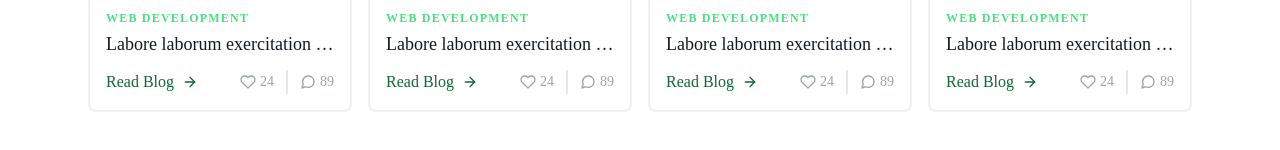
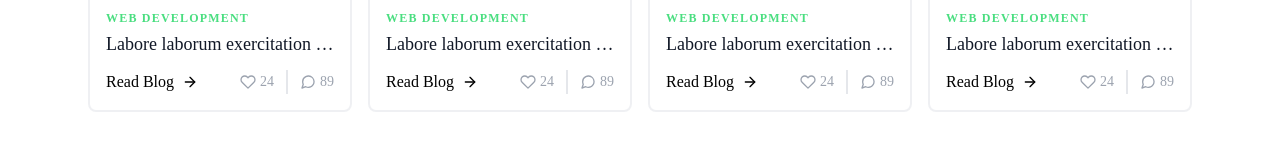
Before and after one commit to datanh98hp/my-blog-2022, a Next.js app: page / in a window 1280 px wide. Shown: the part 1012-1162 px from the top of the page. Built offline with nearby package versions, Linux system fonts and the light colour scheme.

Commit message:
fix error

```diff
--- a/components/Common/CardPost/index.js
+++ b/components/Common/CardPost/index.js
@@ -1,5 +1,6 @@
 import React from 'react';
 import Image from 'next/image'
+import Link from 'next/link'
 export default function index() {
     return (
         <div className="h-f border-2 border-gray-200 border-opacity-60 rounded-lg overflow-hidden">
@@ -19,14 +20,14 @@ export default function index() {
                 <h3 className="title-font text-lg font-medium text-gray-900 mb-3 truncate ">Labore laborum exercitation fugiat non duis incididunt dolore ut excepteur. Do ea consectetur nostrud sit aliquip pariatur et duis incididunt laboris incididunt. Commodo sit nostrud eu est commodo irure velit ex enim elit.Exercitation nostrud consectetur duis reprehenderit minim enim quis magna proident ad anim culpa. Non deserunt exercitation magna duis ad. Irure officia esse labore nulla veniam magna est elit cupidatat consequat pariatur enim veniam in. Do cupidatat qui occaecat exercitation adipisicing aliquip laborum magna fugiat consequat aliqua dolor. Ipsum sint esse aute amet reprehenderit cillum elit aliquip Lorem laborum anim. Irure pariatur commodo Lorem mollit culpa eiusmod occaecat nulla aliqua culpa minim fugiat ex.
                     Cupidatat excepteur magna proident consectetur et elit incididunt laboris velit et ipsum qui duis aliqua. Do reprehenderit aliquip tempor labore excepteur aliqua nisi consequat exercitation. Quis esse proident commodo enim ipsum. Amet incididunt minim labore non sunt in sit. Sint do cillum ullamco sit cupidatat ipsum ea aliqua magna qui magna ad dolor. Dolor nulla tempor anim deserunt est pariatur nisi aliqua fugiat. Cillum veniam aliquip ea laboris esse irure nisi nulla officia exercitation cupidatat minim.</h3>
                 <div className="flex items-center flex-wrap ">
-                    <a href="/" className="text-green-800  md:mb-2 lg:mb-0">
+                    <Link href="/" className="text-green-800  md:mb-2 lg:mb-0">
                         <p className="inline-flex items-center">Read Blog
                             <svg className="w-4 h-4 ml-2" viewBox="0 0 24 24" stroke="currentColor" strokeWidth="2" fill="none" strokeLinecap="round" strokeLinejoin="round">
                                 <path d="M5 12h14"></path>
                                 <path d="M12 5l7 7-7 7"></path>
                             </svg>
                         </p>
-                    </a>
+                    </Link>
                     <span className="text-gray-400 mr-3 inline-flex items-center lg:ml-auto md:ml-0 ml-auto leading-none text-sm pr-3 py-1 border-r-2 border-gray-200">
                         <svg className="w-4 h-4 mr-1" viewBox="0 0 24 24" fill="none" stroke="currentColor" strokeWidth="2" strokeLinejoin="round">
                             <path d="M20.84 4.61a5.5 5.5 0 0 0-7.78 0L12 5.67l-1.06-1.06a5.5 5.5 0 0 0-7.78 7.78l1.06 1.06L12 21.23l7.78-7.78 1.06-1.06a5.5 5.5 0 0 0 0-7.78z" />
```
